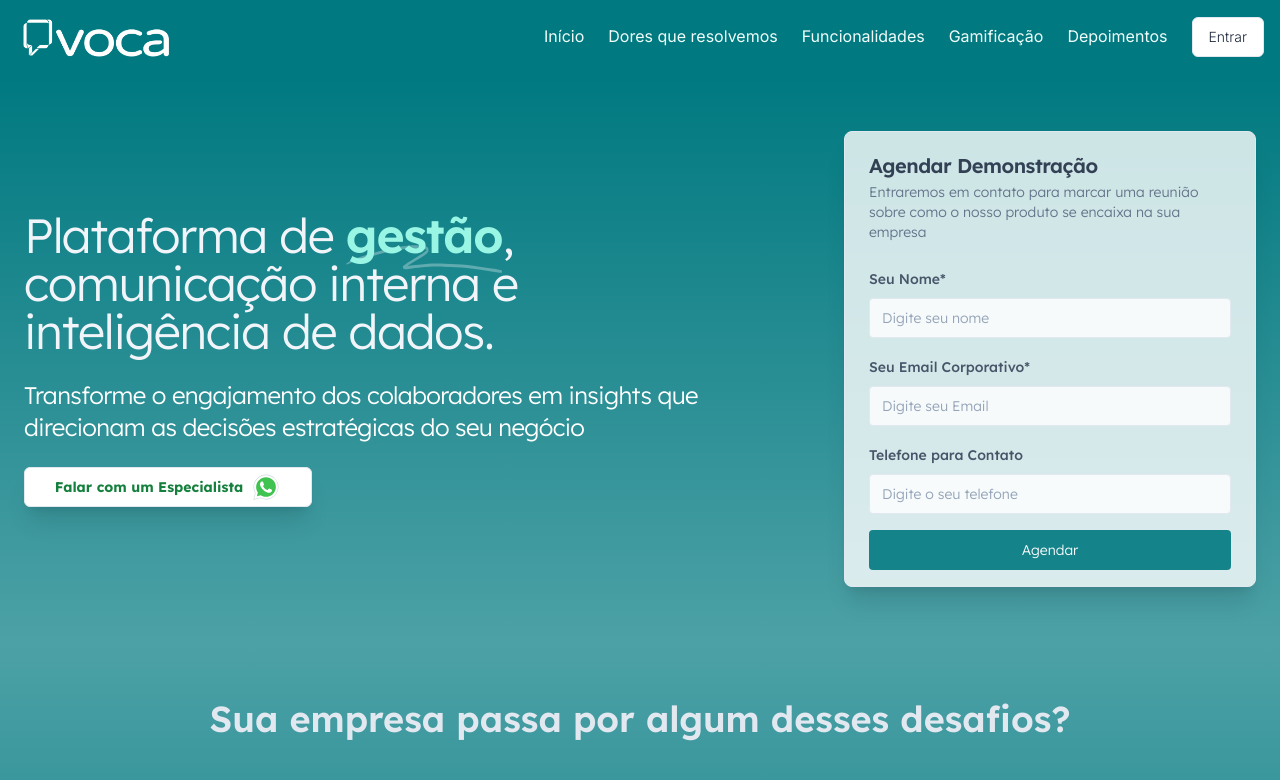
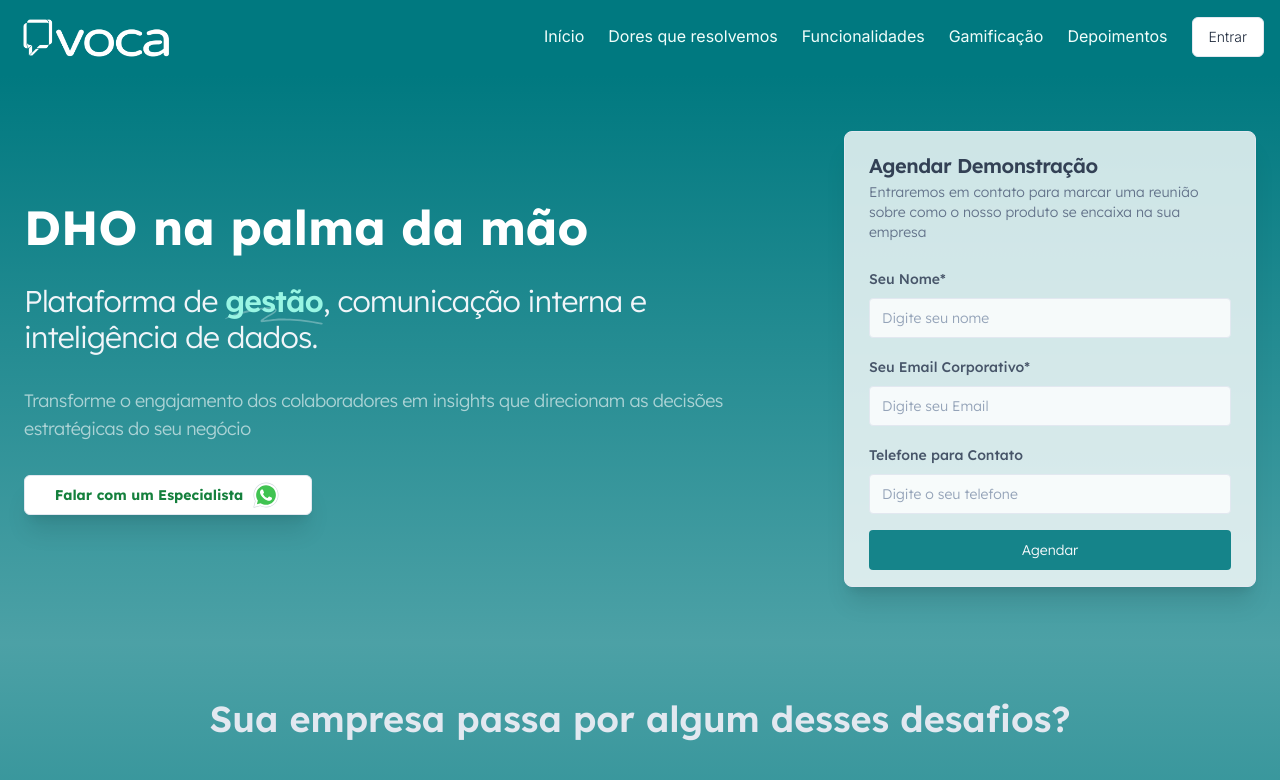
Before and after one commit to voca-tech/website, a Next.js app: page / in a window 1280 px wide. Shown: the top 780 px of the page. Built offline with nearby package versions, Linux system fonts and the light colour scheme.

Commit message:
add 'DHO na palma da mao' home

```diff
--- a/app/sections/Hero.tsx
+++ b/app/sections/Hero.tsx
@@ -5,8 +5,12 @@ export default function HeroSection() {
     return (
         <div className="bg-gradient-to-b from-voca-green to-voca-green/70 items-center py-14 px-6">
             <div className='grid grid-cols-1 lg:grid-cols-8 gap-20 items-center justify-between font-light max-w-7xl  m-auto'>
-                <div className='flex flex-col items-center lg:items-start text-center lg:text-start gap-6 lg:col-span-5'>
-                    <h1 className="text-4xl sm:text-5xl tracking-tight text-slate-100 ">
+                <div className='flex flex-col items-center lg:items-start text-center lg:text-start gap-8 lg:col-span-5'>
+                    <h1 className="text-4xl sm:text-5xl text-white font-bold">
+                        DHO na palma da mão
+                    </h1>
+
+                    <h1 className="text-3xl sm:text-3xl tracking-tight text-slate-100 ">
                         Plataforma de{' '}
                         <span className="relative whitespace-nowrap text-teal-200">
                             <svg
@@ -22,7 +26,7 @@ export default function HeroSection() {
                         comunicação interna e inteligência de dados.
                     </h1>
 
-                    <p className="text-xl sm:text-2xl text-md tracking-tight text-white">
+                    <p className="text-xl sm:text-lg text-md tracking-tight text-white/60">
                         Transforme o engajamento dos colaboradores em insights que direcionam as decisões estratégicas do seu negócio
                     </p>
 
```
